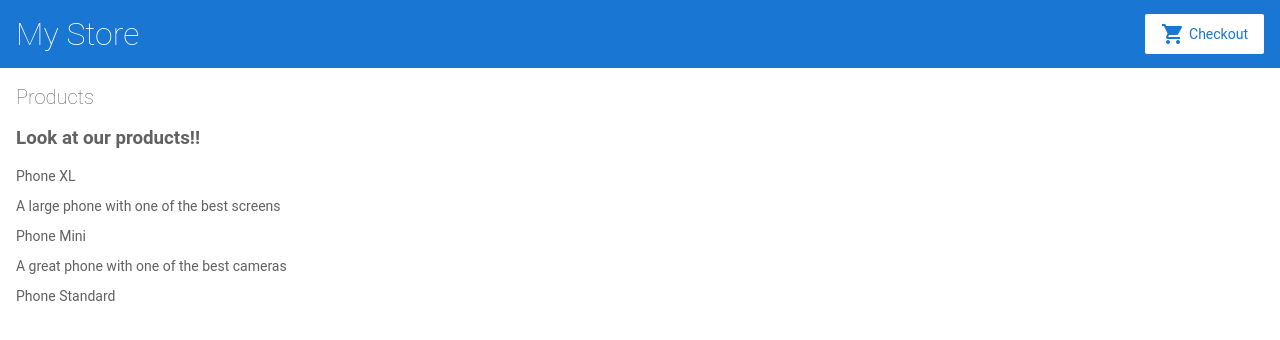
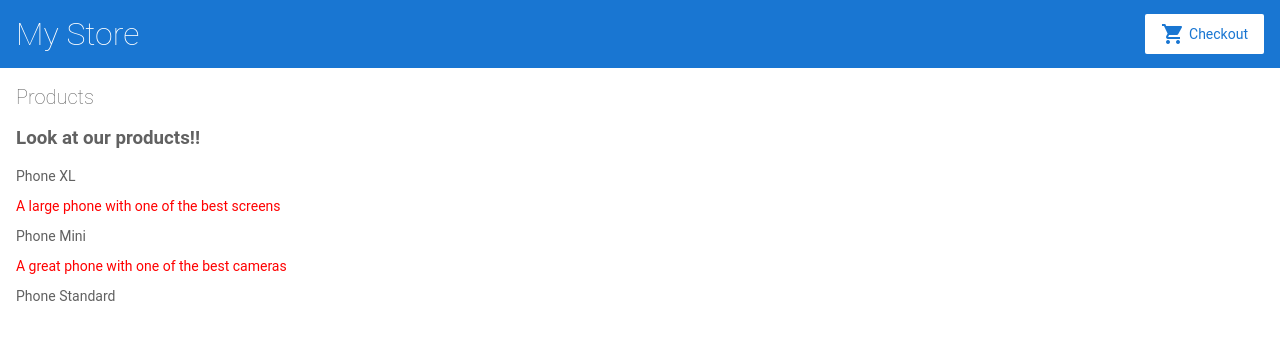
Before and after one commit to bablygithub/angular-Work, an Angular app: page / in a window 1280 px wide. Shown: the top 340 px of the page. Built offline with nearby package versions, Linux system fonts and the light colour scheme.

Commit message:
added style to  <p>

```diff
--- a/src/app/product-list/product-list.component.html
+++ b/src/app/product-list/product-list.component.html
@@ -2,7 +2,7 @@
 <h3> Look at our products!!</h3>
 <div *ngFor="let product of products">
   <p>{{product.name}}</p>
-  <p>{{product.description}}</p>
+  <p style="color:red">{{product.description}}</p>
 </div>
 
 
```
